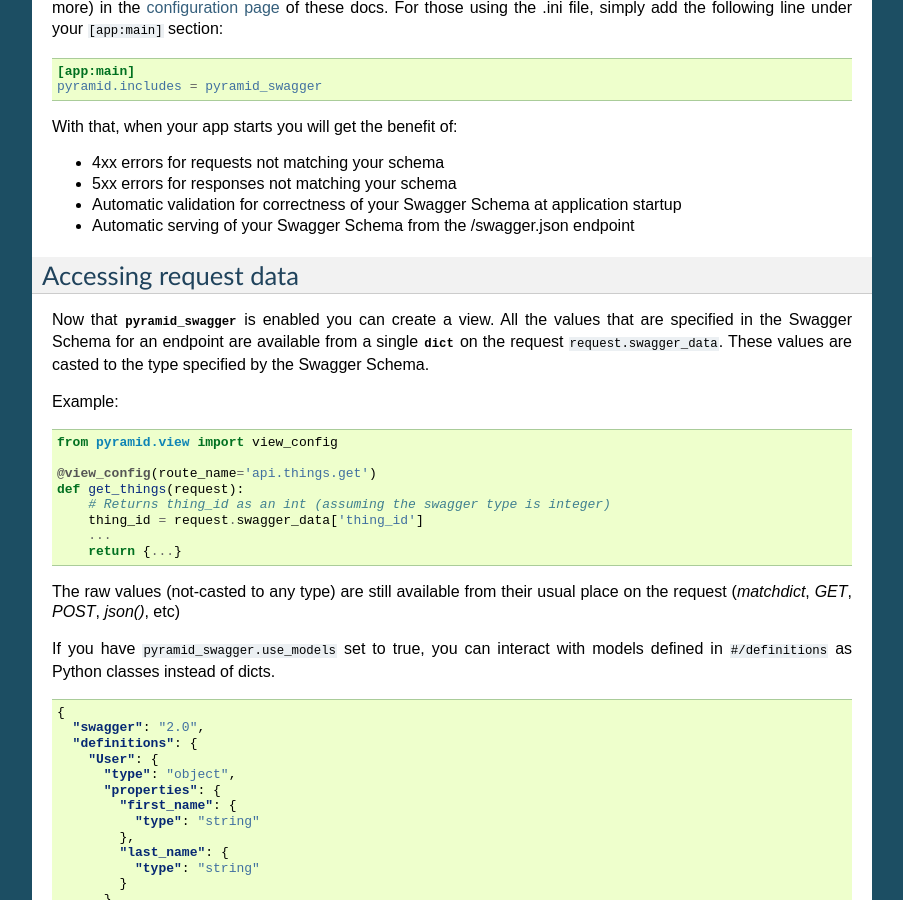
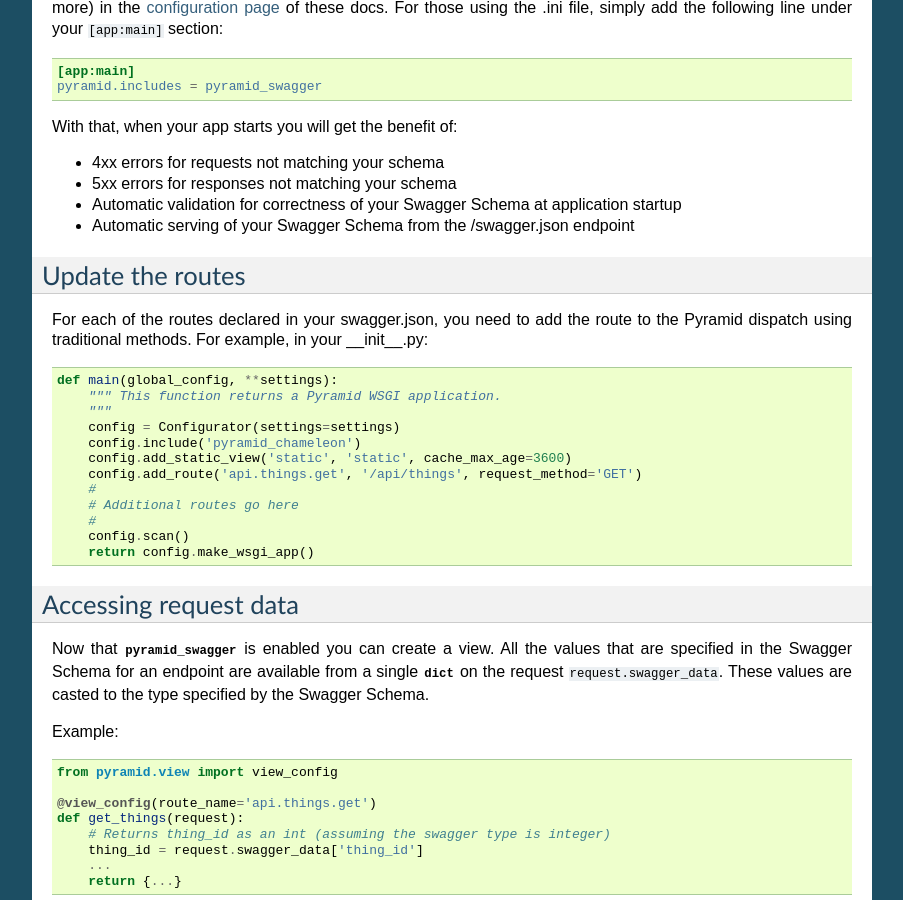
Before and after one commit to Yelp/pyramid_swagger, a Sphinx documentation site: the page built from docs/quickstart.rst, in a window 1280 px wide and 900 px high, scrolled down 1099 px. Shown: the whole window, without its empty margins (198-1101 px from the left). Built offline with Sphinx 7.4.7, drawn with Linux system fonts in a browser that asks for light colours.

Commit message:
Fixes #1. No substantive changes to the code; just a single point of clarification in the docs/quickstart.rst about adding routes.

```diff
--- a/docs/quickstart.rst
+++ b/docs/quickstart.rst
@@ -53,6 +53,25 @@
 * Automatic validation for correctness of your Swagger Schema at application startup
 * Automatic serving of your Swagger Schema from the /swagger.json endpoint
 
+Update the routes
+-----------------
+
+For each of the routes declared in your swagger.json, you need to add the route to the Pyramid dispatch using traditional methods. For example, in your __init__.py:
+
+.. code-block:: python
+
+    def main(global_config, **settings):
+        """ This function returns a Pyramid WSGI application.
+        """
+        config = Configurator(settings=settings)
+        config.include('pyramid_chameleon')
+        config.add_static_view('static', 'static', cache_max_age=3600)
+        config.add_route('api.things.get', '/api/things', request_method='GET')
+        #
+        # Additional routes go here
+        #
+        config.scan()
+        return config.make_wsgi_app()
 
 Accessing request data
 ----------------------
```
